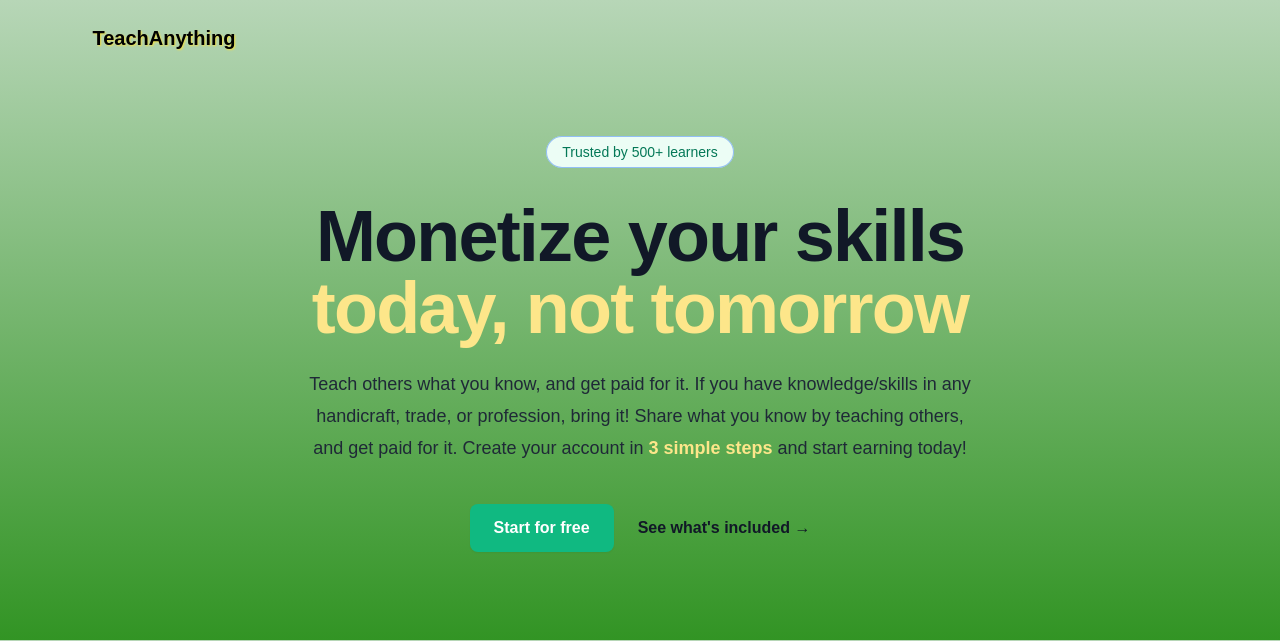
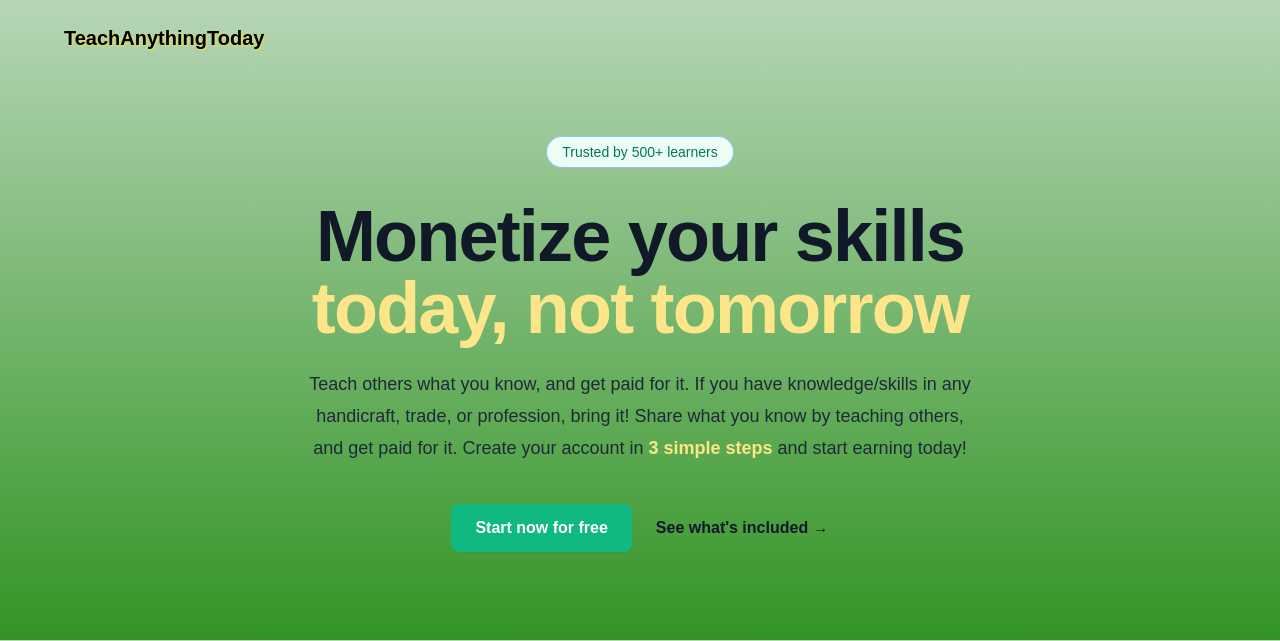
Before and after one commit to occiandiaali/teach-anything, a Flask app: page / in a window 1280 px wide. Shown: the top 641 px of the page. Run offline with Flask 3, Linux system fonts and the light colour scheme; some libraries are stand-ins or nearby versions.

Commit message:
Add Today to app name;fix email link string construction bug by adding %20 for strings with spaces

```diff
--- a/main.py
+++ b/main.py
@@ -147,7 +147,9 @@ def register_teacher():
     public_link = f"{DOMAIN}/learn_with_{username}"
     dashboard_link = f"{DOMAIN}/{username}/dashboard"
 
-
+    # Take care of user input with spaces
+    replaced_public_link = public_link.replace(" ", "%20")
+    replaced_dashboard_link = dashboard_link.replace(" ", "%20")
     # Generated link
     #link = url_for("teacher_page", username=username, _external=True)
 
@@ -177,13 +179,13 @@ def register_teacher():
         the classes/tutorials you intend to offer, and gives visitors the means to pay for/schedule any of them.
 
         Public page (share this):
-         {public_link}
+         {replaced_public_link}
 
         Visit your private page (Dashboard) to manage your account, create classes/trainings/courses, and monitor your bookings & earnings.
         Upgrade to Premium subscription to also get access to an AI-powered teaching coach.
 
         Private dashboard (keep this safe):
-         {dashboard_link}
+         {replaced_dashboard_link}
 
          Happy teaching!
         """
--- a/templates/hero.html
+++ b/templates/hero.html
@@ -20,7 +20,7 @@
       "
       class="font-bold text-lg md:text-xl"
     >
-      TeachAnything
+      TeachAnythingToday
     </h1>
     <div class="mb-8 md:mt-2 flex justify-center trusted">
       <span
@@ -50,7 +50,7 @@
         href="#started"
         class="rounded-lg bg-green-500 px-6 py-3 text-base font-semibold text-white shadow-sm hover:bg-green-700 focus-visible:outline focus-visible:outline-2 focus-visible:outline-offset-2 focus-visible:outline-green-600 transition-colors"
       >
-        Start for free
+        Start now for free
       </a>
       <a
         href="#included"
```
